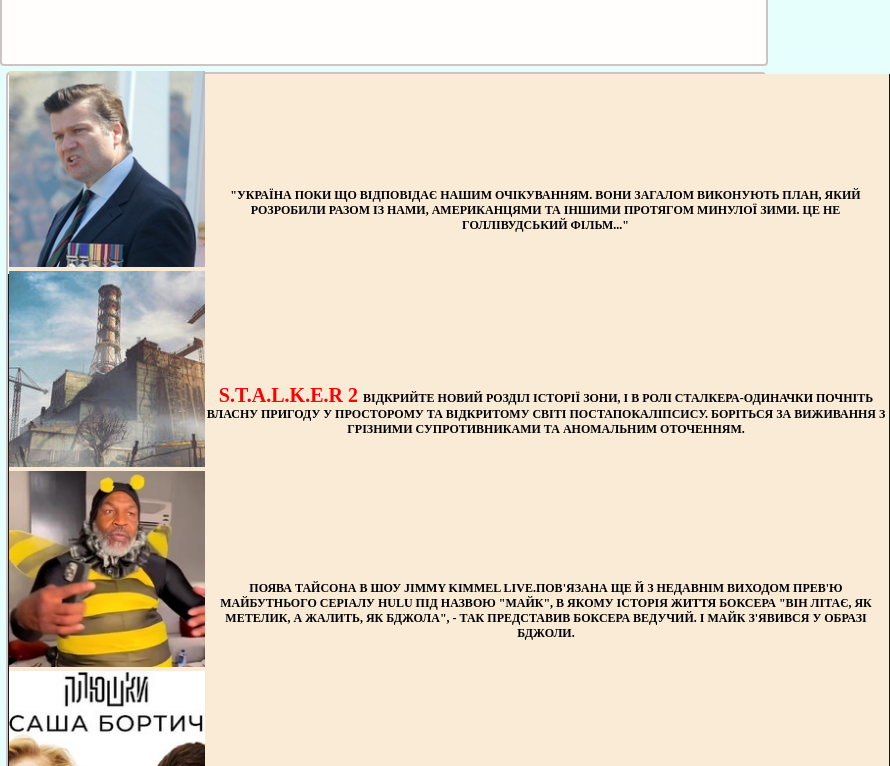
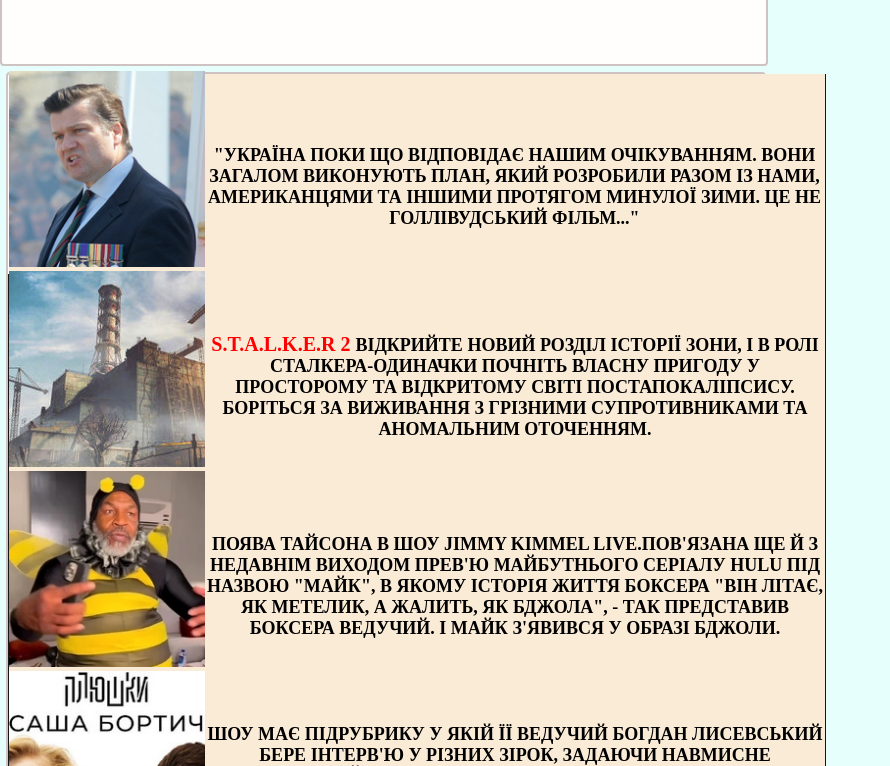
Before and after one commit to pratsya/react, a React (Create React App) app: page / in a window 768 px wide. Shown: the part 1234-2000 px from the top of the page, 890 px wide, since content can reach past the window. Built offline with nearby package versions, Linux system fonts and the light colour scheme.

Commit message:
Initial commit

```diff
--- a/src/beforeHeader.css
+++ b/src/beforeHeader.css
@@ -122,7 +122,20 @@
   font-weight: 500;
 }
 
+@media (max-width: 827px) {
+  .first > ul {
+    width: 827px;
+  }
+  .first ul > li {
+    width: 164px;
+  }
+  .first a {
+    font-size: 12px;
+  }
 
+}
+
+/* Ваши стили для ширины экрана меньше 574px */
 @media (max-width: 574px) {
   .first > ul > li {
     display: block;
--- a/src/main.css
+++ b/src/main.css
@@ -116,7 +116,9 @@ span {
   .mainRightText {
     width: 878px;
     padding: 40px 0 0 0;
+    width: 816px;
   }
+
   .mainRightLink > img {
     height: 196px;
     margin: -43px 0 0 0px;
@@ -129,9 +131,13 @@ span {
   }
 }
 
-@media (min-width: 769px) and (max-width: 827px) {
+@media (max-width: 827px) {
   .main {
     display: block;
+    width: 824px;
+  }
+  .leftSide {
+    width: 826px;
   }
   .mainRight {
     width: 800px;
@@ -139,10 +145,26 @@ span {
   .mainRightText {
     width: 592px;
     font-size: 18px;
+    margin: -48px 0 0 0;
   }
-  .mainRightLink {
-    width: 734px;
+
+  .mainLeft,
+  .mainRight,
+  img.mainRightImage,
+  .mainLeftLink > img,
+  .mainRight > ul > li {
+    width: 816px;
   }
+  a.mainRightLink:hover {
+    width: 816px;
+  }
+  .mainRightLink:hover .mainRightText {
+    margin: -48px 0 0 0px;
+  }
+}
+/* .mainRightText {
+    width: 824px;
+  } */
 .mainRight > ul > li.pogoda {
   width: 796px;
 }
@@ -153,7 +175,6 @@ span {
 }
 li.pogoda > h4 {
   margin: 0 0 0 0;
-  }
 }
 
 @media (max-width: 768px) {
--- a/src/styles.css
+++ b/src/styles.css
@@ -499,24 +499,34 @@ ul > li > a:hover {
     display: flex;
     left: 0px;
     top: 55px;
-    width: 645px;
+    width: 810px;
   }
   .news:hover .submenu1 {
     display: flex;
-    left: 0px;
+    left: 16px;
     top: 52px;
-    width: 484px;
+    width: 810px;
   }
   .events:hover .submenu2 {
     display: flex;
-    left: 0px;
     top: 54px;
+    left: 31px;
+  }
+
+  .events:hover .submenu2 > li {
+    width: 808px;
   }
   .society:hover .submenu3 {
     display: flex;
-    left: 163px;
+    left: 8px;
     top: 154px;
-    width: 646px;
+    width: 808px;
+  }
+  .society:hover .submenu3 {
+    display: flex;
+    left: 8px;
+    top: 154px;
+    width: 808px;
   }
 }
 @media (min-width: 575px) and (max-width: 767px) {
```
Lines whose indentation alone changed are shown as unchanged.
